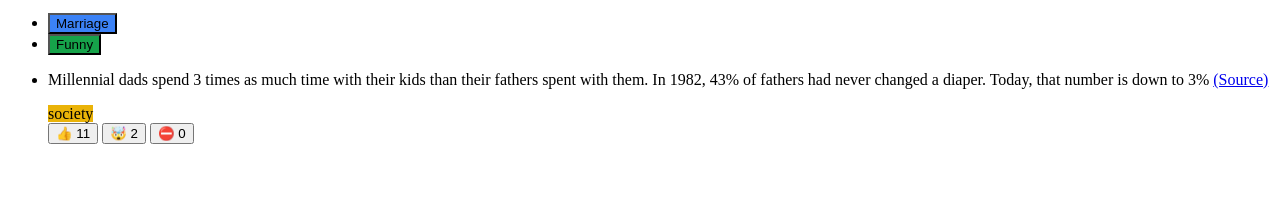
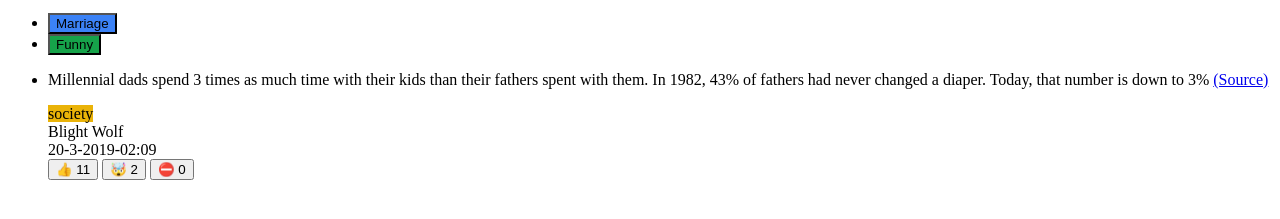
Before and after one commit to BadeaFreh/eXMR-Fullstack-Hackathon, a website: page public/index.html in a window 1280 px wide. Shown: the part 205-424 px from the top of the page. Drawn offline with Linux system fonts and the light colour scheme.

Commit message:
updated html

```diff
--- a/public/index.html
+++ b/public/index.html
@@ -47,7 +47,6 @@
             </li>
           </ul>
         </aside>
-
         <section>
           <ul>
             <li class="post">
@@ -59,6 +58,8 @@
                   target="_blank">(Source)</a>
               </p>
               <span class="tag" style="background-color: #eab308">society</span>
+              <div class="author">Blight Wolf</div>
+              <div class="date-created">20-3-2019-02:09</div>
               <div class="vote-buttons">
                 <button>👍 11</button>
                 <button>🤯 2</button>
```
